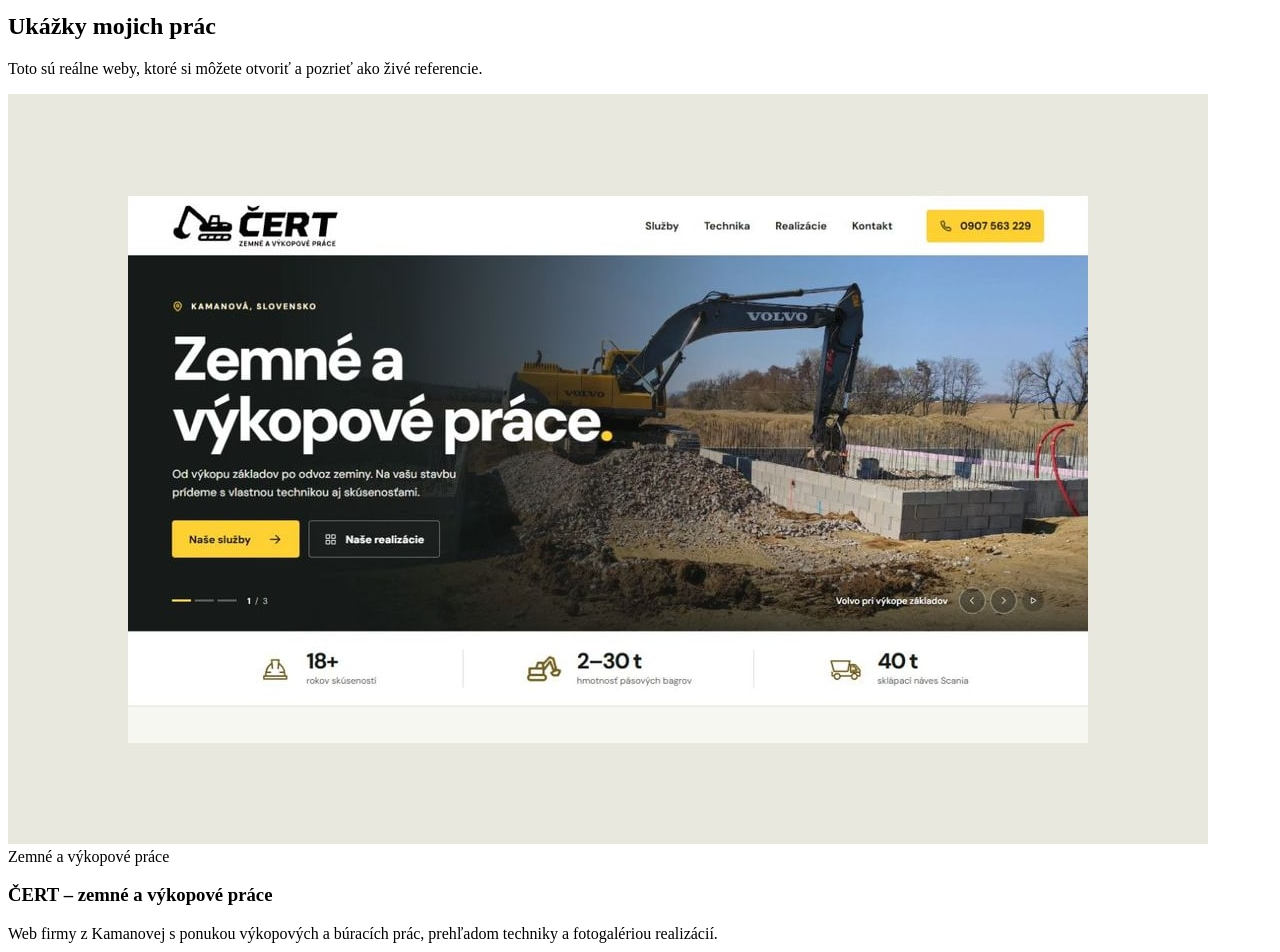
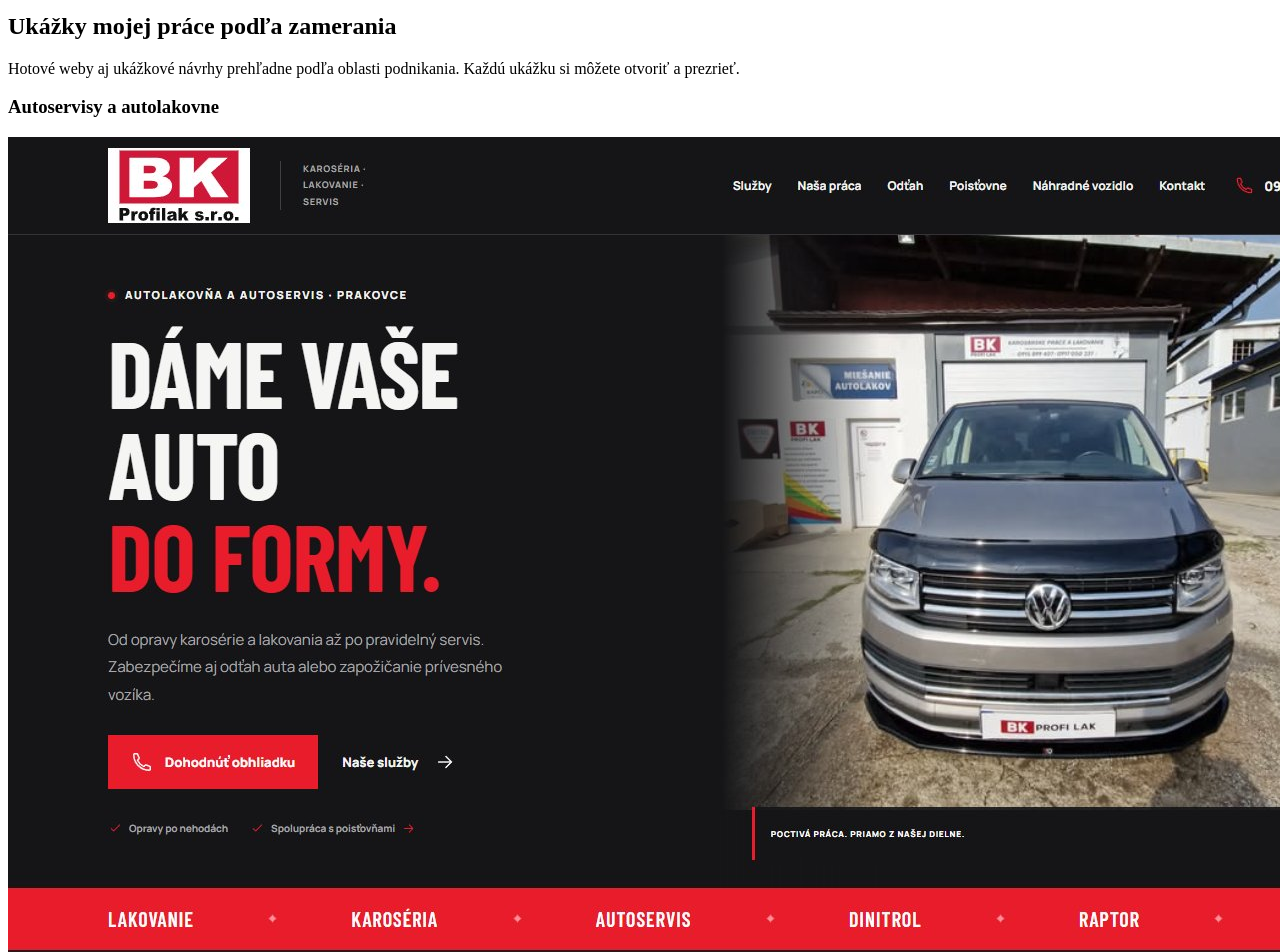
Before and after one commit to Wingsofhero/hrdina-web, a React (Vite) app: page / in a window 1280 px wide. Shown: the part 4860-5812 px from the top of the page. Built offline with nearby package versions, Linux system fonts and the light colour scheme; the HTML template or start-up script is replaced by a standard one.

Commit message:
Group portfolio by business category and add gastro demos

```diff
--- a/src/App.jsx
+++ b/src/App.jsx
@@ -1,3 +1,5 @@
+import obcerstveniePreview from './assets/work-rychle-obcerstvenie.jpg';
+import modraGorgonaPreview from './assets/work-modra-gorgona.jpg';
 import marianPortrait from './assets/marian-portrait-preview-v2.jpg';
 import certPreview from './assets/work-cert-vykopove-prace.jpg';
 import skinRitualPreview from './assets/work-skin-ritual-by-valeri.jpg';
@@ -94,20 +96,59 @@ const examples = [
 
 const hrdinaWebUrl = 'https://www.hrdinaweb.sk/';
 
-const realWorks = [
+const workGroups = [
   {
-    title: 'ČERT – zemné a výkopové práce',
-    label: 'Zemné a výkopové práce',
-    text: 'Web firmy z Kamanovej s ponukou výkopových a búracích prác, prehľadom techniky a fotogalériou realizácií.',
-    url: 'https://www.certvykopoveprace.sk/',
-    image: certPreview,
+    id: 'autoservisy',
+    title: 'Autoservisy a autolakovne',
+    works: [
+      {
+        title: 'BK Profilak',
+        label: 'Autolakovňa a autoservis',
+        text: 'Prezentačný web pre autolakovňu a autoservis v Prakovciach s ponukou služieb, ukážkami prác a kontaktom.',
+        url: 'https://www.bkprofilak.sk/',
+        image: bkProfilakPreview,
       },
       {
-    title: 'Skin Ritual by Valeri',
-    label: 'Kozmetický salón',
-    text: 'Web salónu v Čadci s ponukou ošetrení, cenníkom, fotografiami salónu a rezerváciou termínu cez Notino.',
-    url: 'https://www.skinritualbyvaleri.sk/',
-    image: skinRitualPreview,
+        title: 'AZ Cars Electronic',
+        label: 'Autoelektrika a chiptuning',
+        text: 'Web pre autoelektriku a chiptuning v Banskej Bystrici s prehľadom služieb, realizáciami a dohodnutím termínu.',
+        url: 'https://www.az-cars.sk/',
+        image: azCarsPreview,
+      },
+      {
+        title: 'Pneulob',
+        label: 'Pneuservis',
+        text: 'Prehľadná stránka pre pneuservis a predaj pneumatík s jasnou ponukou, kontaktom a lokálnymi informáciami.',
+        url: 'https://www.pneulob.sk/',
+        image: pneulobPreview,
+      },
+      {
+        title: 'Original Cars',
+        label: 'Autoservis',
+        text: 'Moderný web pre autoservis v Partizánskom so službami, kontaktom, adresou a rýchlym telefonátom.',
+        url: 'https://www.originalcars.sk/',
+        image: originalCarsPreview,
+      },
+      {
+        title: 'PlechoDesign lakovňa',
+        label: 'Autolakovňa',
+        text: 'Prezentačný web pre autolakovňu s výrazným vizuálom, službami, realizáciami a rýchlym kontaktom.',
+        url: 'https://www.plechodesign-lakovna.sk/',
+        image: plechodesignLakovnaPreview,
+      },
+      {
+        title: 'AUTODANKO',
+        label: 'Autoservis, lakovňa a karosáreň',
+        text: 'Web pre autoservis v Šuranoch s riešením poistných udalostí, prehľadom služieb a galériou opráv.',
+        url: 'https://www.autodanko.sk/',
+        image: autodankoPreview,
+      },
+      {
+        title: 'Metod Hudák',
+        label: 'Autoservis a pneuservis',
+        text: 'Prehľadný web pre autoservis a pneuservis v Novej Ľubovni so službami, galériou a rýchlym kontaktom.',
+        url: 'https://www.metodhudak.sk/',
+        image: metodHudakPreview,
       },
       {
         title: 'Autoservis JUKON',
@@ -116,20 +157,12 @@ const realWorks = [
         url: 'https://www.jukonservis.sk/',
         image: jukonPreview,
       },
-  {
-    title: 'Cukráreň Palmar',
-    label: 'Cukrárenská výroba',
-    text: 'Web cukrárne v Hermanovciach s ponukou tort, zákuskov a candy barov, fotogalériou a informáciami k objednávke.',
-    url: 'https://www.cukrarenpalmar.sk/',
-    image: palmarPreview,
+    ],
   },
   {
-    title: 'Kozmetické štúdio Emily',
-    label: 'Kozmetické štúdio',
-    text: 'Web štúdia v Partizánskom s ponukou ošetrení, cenníkom a odkazom na rezerváciu termínu.',
-    url: 'https://www.emilykozmetickestudio.sk/',
-    image: emilyPreview,
-  },
+    id: 'preprava',
+    title: 'Odťah, preprava a prenájom dodávok',
+    works: [
       {
         title: 'Bocams servis Liptov',
         label: 'Odťah a služby na Liptove',
@@ -145,12 +178,51 @@ const realWorks = [
         image: vanRentPreview,
       },
       {
+        title: 'Plecho Truck',
+        label: 'Odvoz odpadu',
+        text: 'Dynamický web pre odvoz odpadu a kontajnerové služby s jasnou ponukou, cenou a objednávkou.',
+        url: 'https://www.plechotruck.sk/',
+        image: plechotruckPreview,
+      },
+      {
+        title: 'Sťahovanie Galanta',
+        label: 'Sťahovanie a preprava',
+        text: 'Prehľadný web pre lokálnu sťahovaciu službu s jasnou ponukou, galériou a rýchlym kontaktom.',
+        url: 'https://www.stahovaniegalanta.sk/',
+        image: stahovanieGalantaPreview,
+      },
+    ],
+  },
+  {
+    id: 'zemne-prace',
+    title: 'Zemné a výkopové práce',
+    works: [
+      {
+        title: 'ČERT – zemné a výkopové práce',
+        label: 'Zemné a výkopové práce',
+        text: 'Web firmy z Kamanovej s ponukou výkopových a búracích prác, prehľadom techniky a fotogalériou realizácií.',
+        url: 'https://www.certvykopoveprace.sk/',
+        image: certPreview,
+      },
+    ],
+  },
+  {
+    id: 'cistenie',
+    title: 'Čistenie exteriérov',
+    works: [
+      {
         title: 'Richard Čistí',
         label: 'Čistenie exteriérov',
         text: 'Fotografie realizácií ukazujú výsledky čistenia fasád, dlažby, plotov a náhrobných kameňov. Zákazník môže požiadať o cenovú ponuku.',
         url: 'https://www.richardcisti.sk/',
         image: richardCistiPreview,
       },
+    ],
+  },
+  {
+    id: 'tvorba-a-zelen',
+    title: 'Tvorivé štúdio a starostlivosť o zeleň',
+    works: [
       {
         title: 'Slnečnica',
         label: 'Štúdio tvorivosti a zelene',
@@ -158,26 +230,32 @@ const realWorks = [
         url: 'https://www.sunflower.sk/',
         image: sunflowerPreview,
       },
-  {
-    title: 'BK Profilak',
-    label: 'Autolakovňa a autoservis',
-    text: 'Prezentačný web pre autolakovňu a autoservis v Prakovciach s ponukou služieb, ukážkami prác a kontaktom.',
-    url: 'https://www.bkprofilak.sk/',
-    image: bkProfilakPreview,
+    ],
   },
   {
-    title: 'AZ Cars Electronic',
-    label: 'Autoelektrika a chiptuning',
-    text: 'Web pre autoelektriku a chiptuning v Banskej Bystrici s prehľadom služieb, realizáciami a dohodnutím termínu.',
-    url: 'https://www.az-cars.sk/',
-    image: azCarsPreview,
-  },
+    id: 'krasa-a-zdravie',
+    title: 'Krása a zdravie',
+    works: [
       {
         title: 'Aladiva',
         label: 'Beauty, health, travel',
         text: 'Prezentačný web pre značku zameranú na krásu, zdravie a zážitky.',
         url: 'https://www.aladiva.sk',
         image: aladivaPreview,
+      },
+      {
+        title: 'Therapy Center Alenn',
+        label: 'Terapie a regenerácia',
+        text: 'Pokojná prezentačná stránka pre terapeutické centrum so službami, kontaktom a jemnou atmosférou.',
+        url: 'https://www.therapycenteralenn.sk/',
+        image: therapyCenterAlennPreview,
+      },
+      {
+        title: 'Wanda Galan',
+        label: 'Permanentný make-up',
+        text: 'Elegantný web pre štúdio permanentného make-upu s prémiovým vizuálom, službami a rezerváciou termínu.',
+        url: 'https://www.wandagalan.sk/',
+        image: wandaGalanPreview,
       },
       {
         title: 'Studio Lucia Modra',
@@ -187,12 +265,25 @@ const realWorks = [
         image: studioLuciaPreview,
       },
       {
-    title: 'Sťahovanie Galanta',
-    label: 'Sťahovanie a preprava',
-    text: 'Prehľadný web pre lokálnu sťahovaciu službu s jasnou ponukou, galériou a rýchlym kontaktom.',
-    url: 'https://www.stahovaniegalanta.sk/',
-    image: stahovanieGalantaPreview,
+        title: 'Kozmetické štúdio Emily',
+        label: 'Kozmetické štúdio',
+        text: 'Web štúdia v Partizánskom s ponukou ošetrení, cenníkom a odkazom na rezerváciu termínu.',
+        url: 'https://www.emilykozmetickestudio.sk/',
+        image: emilyPreview,
       },
+      {
+        title: 'Skin Ritual by Valeri',
+        label: 'Kozmetický salón',
+        text: 'Web salónu v Čadci s ponukou ošetrení, cenníkom, fotografiami salónu a rezerváciou termínu cez Notino.',
+        url: 'https://www.skinritualbyvaleri.sk/',
+        image: skinRitualPreview,
+      },
+    ],
+  },
+  {
+    id: 'masaze-a-terapia',
+    title: 'Masáže a terapia',
+    works: [
       {
         title: 'PiT-Terapy',
         label: 'Terapia a cvičenie',
@@ -201,18 +292,31 @@ const realWorks = [
         image: pitTerapyPreview,
       },
       {
-    title: 'Plecho Truck',
-    label: 'Odvoz odpadu',
-    text: 'Dynamický web pre odvoz odpadu a kontajnerové služby s jasnou ponukou, cenou a objednávkou.',
-    url: 'https://www.plechotruck.sk/',
-    image: plechotruckPreview,
+        title: 'Masáže u Bei',
+        label: 'Masáže a terapie',
+        text: 'Pokojný web pre masérske služby v Senci s ponukou terapií, cenníkom, recenziami a jednoduchým kontaktom.',
+        url: 'https://www.masazeubei.sk/',
+        image: masazeUBeiPreview,
+      },
+    ],
   },
   {
-    title: 'PlechoDesign lakovňa',
-    label: 'Autolakovňa',
-    text: 'Prezentačný web pre autolakovňu s výrazným vizuálom, službami, realizáciami a rýchlym kontaktom.',
-    url: 'https://www.plechodesign-lakovna.sk/',
-    image: plechodesignLakovnaPreview,
+    id: 'dalsie-realizacie',
+    title: 'Ďalšie realizácie',
+    works: [
+      {
+        title: 'Adis Tattoo Art',
+        label: 'Tattoo & piercing',
+        text: 'Výrazná stránka pre tattoo štúdio s galériou, službami a jednoduchou cestou k dohodnutiu termínu.',
+        url: 'https://www.adistattoo.sk/',
+        image: adisTattooPreview,
+      },
+      {
+        title: 'Krmivá Joki',
+        label: 'Chovateľské potreby',
+        text: 'Prívetivý web pre lokálnu predajňu krmív a chovateľských potrieb s ponukou, kontaktom a hodnoteniami.',
+        url: 'https://www.krmivajoki.sk/',
+        image: krmivaJokiPreview,
       },
       {
         title: 'Velmaat',
@@ -222,74 +326,40 @@ const realWorks = [
         image: velmaatPreview,
       },
       {
-    title: 'Krmivá Joki',
-    label: 'Chovateľské potreby',
-    text: 'Prívetivý web pre lokálnu predajňu krmív a chovateľských potrieb s ponukou, kontaktom a hodnoteniami.',
-    url: 'https://www.krmivajoki.sk/',
-    image: krmivaJokiPreview,
-  },
-  {
-    title: 'Adis Tattoo Art',
-    label: 'Tattoo & piercing',
-    text: 'Výrazná stránka pre tattoo štúdio s galériou, službami a jednoduchou cestou k dohodnutiu termínu.',
-    url: 'https://www.adistattoo.sk/',
-    image: adisTattooPreview,
-  },
-  {
-    title: 'Wanda Galan',
-    label: 'Permanentný make-up',
-    text: 'Elegantný web pre štúdio permanentného make-upu s prémiovým vizuálom, službami a rezerváciou termínu.',
-    url: 'https://www.wandagalan.sk/',
-    image: wandaGalanPreview,
-  },
-  {
-    title: 'Masáže u Bei',
-    label: 'Masáže a terapie',
-    text: 'Pokojný web pre masérske služby v Senci s ponukou terapií, cenníkom, recenziami a jednoduchým kontaktom.',
-    url: 'https://www.masazeubei.sk/',
-    image: masazeUBeiPreview,
-  },
-  {
         title: 'Žumpy Podpoľanie',
         label: 'Vývoz odpadových vôd',
         text: 'Výrazná stránka pre vývoz žúmp a septikov v regióne Podpoľania s cenníkom, galériou a rýchlym telefonátom.',
         url: 'https://www.zumpypodpolanie.sk/',
         image: zumpyPodpolaniePreview,
       },
-  {
-    title: 'Original Cars',
-    label: 'Autoservis',
-    text: 'Moderný web pre autoservis v Partizánskom so službami, kontaktom, adresou a rýchlym telefonátom.',
-    url: 'https://www.originalcars.sk/',
-    image: originalCarsPreview,
+    ],
   },
   {
-    title: 'Pneulob',
-    label: 'Pneuservis',
-    text: 'Prehľadná stránka pre pneuservis a predaj pneumatík s jasnou ponukou, kontaktom a lokálnymi informáciami.',
-    url: 'https://www.pneulob.sk/',
-    image: pneulobPreview,
+    id: 'cukrarne-a-obcerstvenie',
+    title: 'Cukrárne a občerstvenie',
+    works: [
+      {
+        title: 'Cukráreň Palmar',
+        label: 'Cukrárenská výroba',
+        text: 'Web cukrárne v Hermanovciach s ponukou tort, zákuskov a candy barov, fotogalériou a informáciami k objednávke.',
+        url: 'https://www.cukrarenpalmar.sk/',
+        image: palmarPreview,
       },
       {
-    title: 'Therapy Center Alenn',
-    label: 'Terapie a regenerácia',
-    text: 'Pokojná prezentačná stránka pre terapeutické centrum so službami, kontaktom a jemnou atmosférou.',
-    url: 'https://www.therapycenteralenn.sk/',
-    image: therapyCenterAlennPreview,
+        title: 'Rýchle občerstvenie',
+        label: 'Ukážkový návrh · street food',
+        text: 'Návrh webu fiktívneho občerstvenia s ponukou jedál, galériou a prepínaním farebného štýlu.',
+        url: 'https://rychle-obcerstvenie-ukazka.vercel.app/',
+        image: obcerstveniePreview,
       },
       {
-    title: 'AUTODANKO',
-    label: 'Autoservis, lakovňa a karosáreň',
-    text: 'Web pre autoservis v Šuranoch s riešením poistných udalostí, prehľadom služieb a galériou opráv.',
-    url: 'https://www.autodanko.sk/',
-    image: autodankoPreview,
+        title: 'Modrá Gorgona',
+        label: 'Ukážkový návrh · reštaurácia',
+        text: 'Návrh webu fiktívnej reštaurácie s jedálnym lístkom, košíkom a ukážkou online objednávania.',
+        url: 'https://www.modragorgona.site/',
+        image: modraGorgonaPreview,
       },
-  {
-    title: 'Metod Hudák',
-    label: 'Autoservis a pneuservis',
-    text: 'Prehľadný web pre autoservis a pneuservis v Novej Ľubovni so službami, galériou a rýchlym kontaktom.',
-    url: 'https://www.metodhudak.sk/',
-    image: metodHudakPreview,
+    ],
   },
 ];
 
@@ -436,16 +506,26 @@ function App() {
           </div>
           <div className="works-showcase" aria-labelledby="realizovane-weby-title">
             <div className="section-heading works-heading">
-              <div className="section-kicker">Realizované weby</div>
-              <h2 id="realizovane-weby-title">Ukážky mojich prác</h2>
+              <div className="section-kicker">Portfólio</div>
+              <h2 id="realizovane-weby-title">Ukážky mojej práce podľa zamerania</h2>
               <p>
-                Toto sú reálne weby, ktoré si môžete otvoriť a pozrieť ako živé
-                referencie.
+                Hotové weby aj ukážkové návrhy prehľadne podľa oblasti podnikania.
+                Každú ukážku si môžete otvoriť a prezrieť.
               </p>
             </div>
+            <div className="work-groups">
+              {workGroups.map((group) => (
+                <section
+                  className="work-group"
+                  key={group.id}
+                  aria-labelledby={`work-group-${group.id}`}
+                >
+                  <h3 className="work-group-title" id={`work-group-${group.id}`}>
+                    {group.title}
+                  </h3>
                   <div className="work-grid">
-              {realWorks.map((work) => (
-                <article className="work-card" key={work.title}>
+                    {group.works.map((work) => (
+                      <article className="work-card" key={work.url}>
                         <a
                           className="work-preview"
                           href={work.url}
@@ -457,7 +537,7 @@ function App() {
                         </a>
                         <div className="work-content">
                           <span>{work.label}</span>
-                    <h3>{work.title}</h3>
+                          <h4>{work.title}</h4>
                           <p>{work.text}</p>
                           <a
                             className="text-link"
@@ -478,6 +558,9 @@ function App() {
                           </a>
                         </div>
                       </article>
+                    ))}
+                  </div>
+                </section>
               ))}
             </div>
           </div>
--- a/src/styles.css
+++ b/src/styles.css
@@ -43,6 +43,7 @@ p,
 h1,
 h2,
 h3,
+h4,
 figure,
 blockquote,
 dl,
@@ -160,7 +161,8 @@ h2 {
   line-height: 1.06;
 }
 
-h3 {
+h3,
+h4 {
   color: var(--ink);
   font-size: 1.12rem;
   line-height: 1.25;
@@ -425,6 +427,24 @@ h3 {
 
 .works-heading {
   max-width: 720px;
+}
+
+.work-groups {
+  display: grid;
+  gap: clamp(44px, 6vw, 72px);
+}
+
+.work-group + .work-group {
+  border-top: 1px solid var(--line);
+  padding-top: clamp(28px, 4vw, 40px);
+}
+
+.work-group-title {
+  margin-bottom: 22px;
+  color: var(--green-dark);
+  font-size: clamp(1.4rem, 2.5vw, 1.8rem);
+  line-height: 1.2;
+  scroll-margin-top: 120px;
 }
 
 .work-grid {
```
Also changed, not shown: src/assets/work-modra-gorgona.jpg, src/assets/work-rychle-obcerstvenie.jpg (added). Lines whose indentation alone changed are shown as unchanged.
